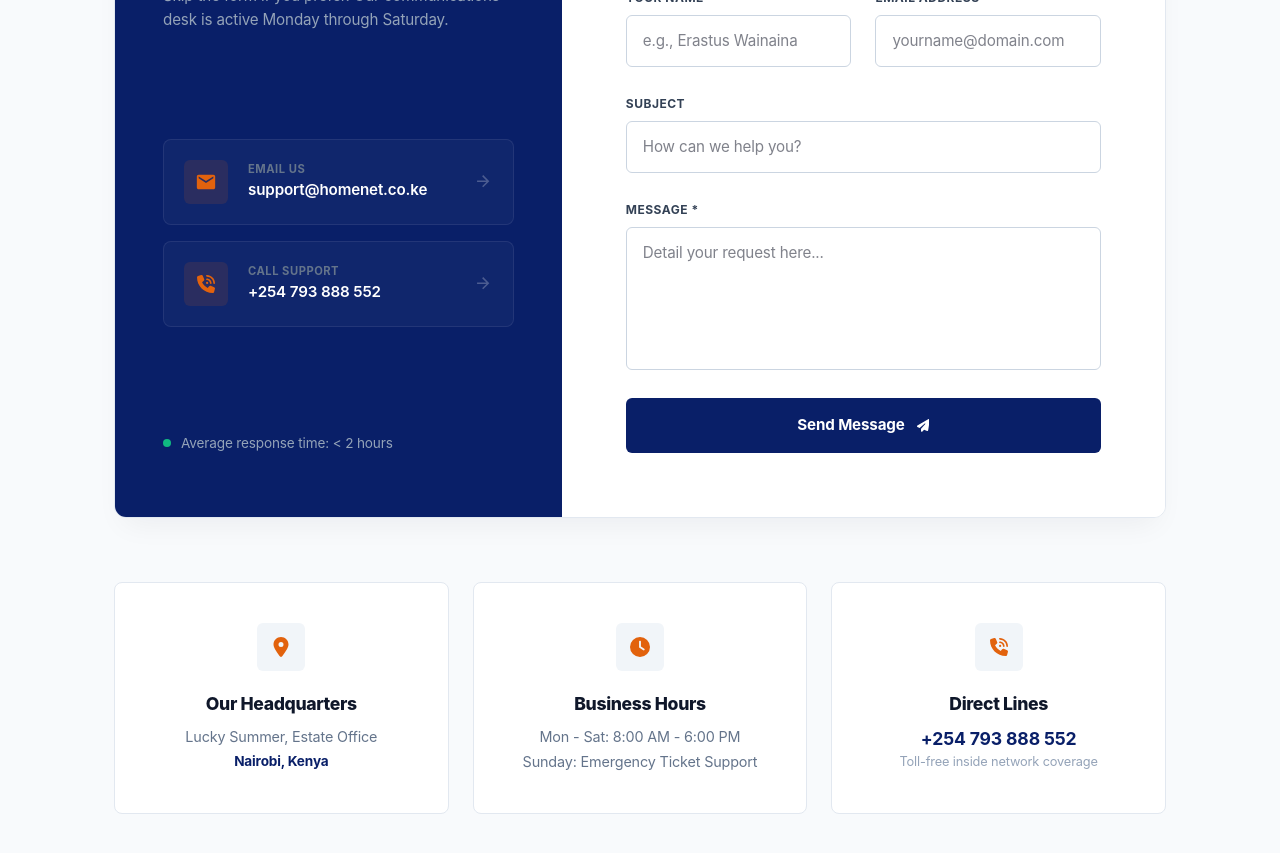
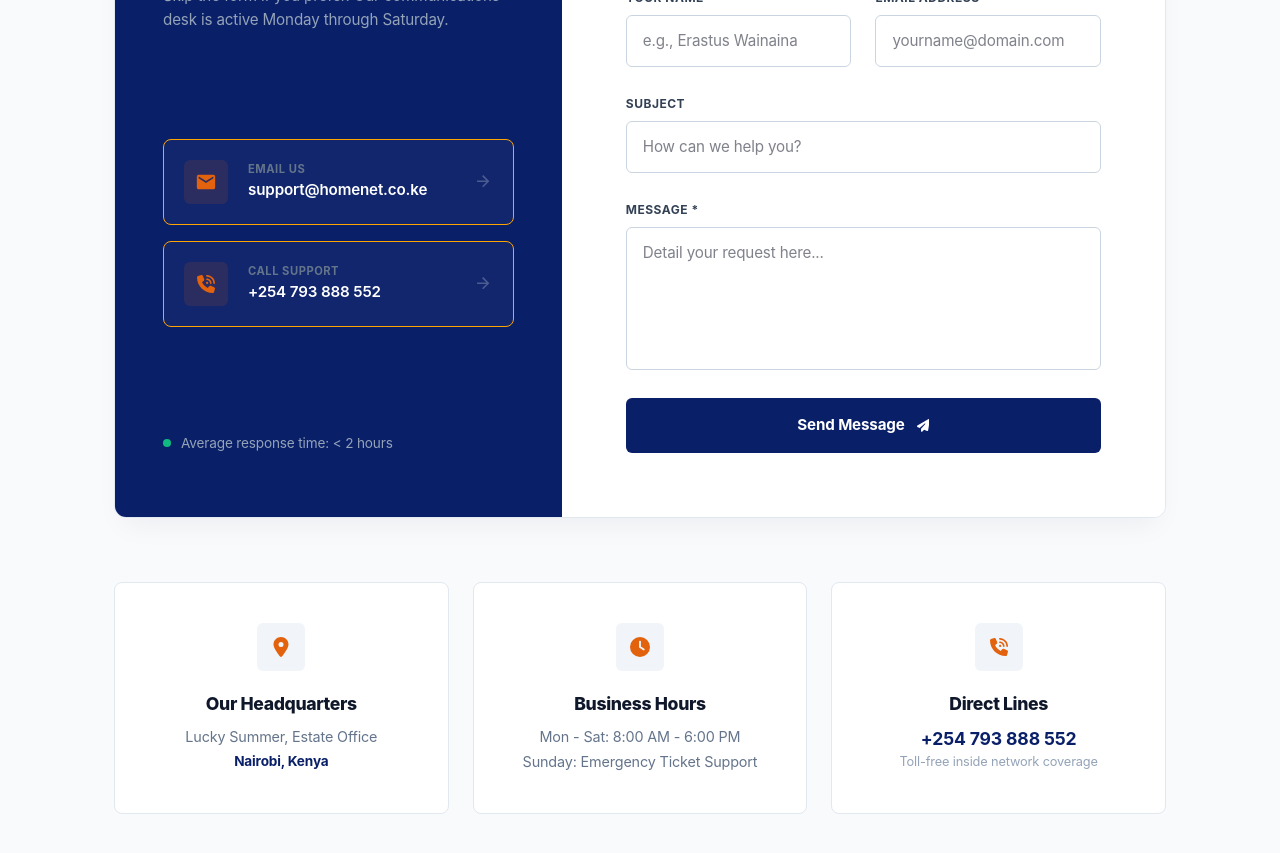
Before and after one commit to wainaina-mwangi/HomeNet, a React (Vite) app: page /Contact in a window 1280 px wide. Shown: the part 920-1773 px from the top of the page. Built offline with nearby package versions, Linux system fonts and the light colour scheme.

Commit message:
Change sidebar card border color to orange

```diff
--- a/src/pages/Contact.css
+++ b/src/pages/Contact.css
@@ -127,7 +127,7 @@
   display: flex;
   align-items: center;
   background: rgba(255, 255, 255, 0.03);
-  border: 1px solid rgba(255, 255, 255, 0.08);
+  border: 1px solid orange;
   padding: 1.25rem;
   border-radius: 8px;
   text-decoration: none;
```
